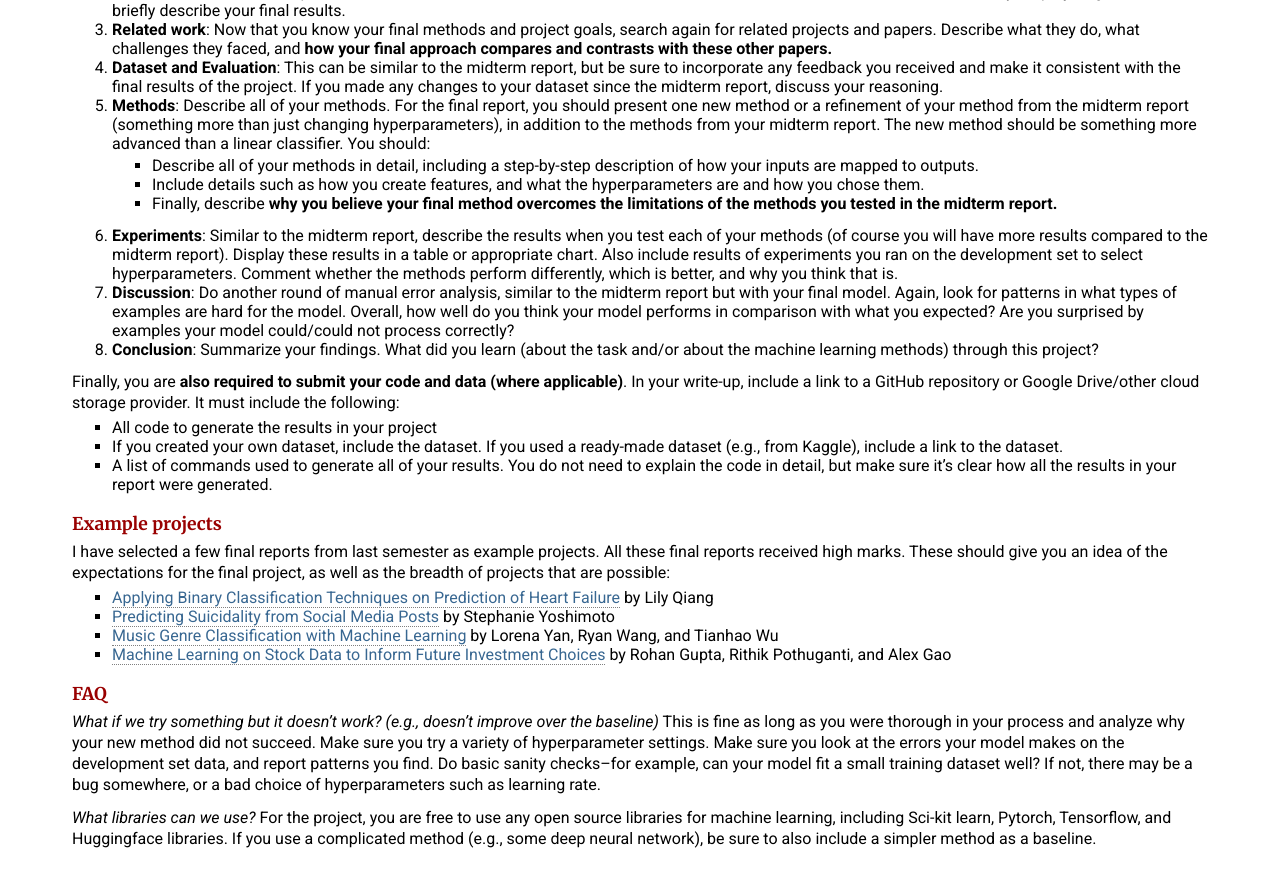
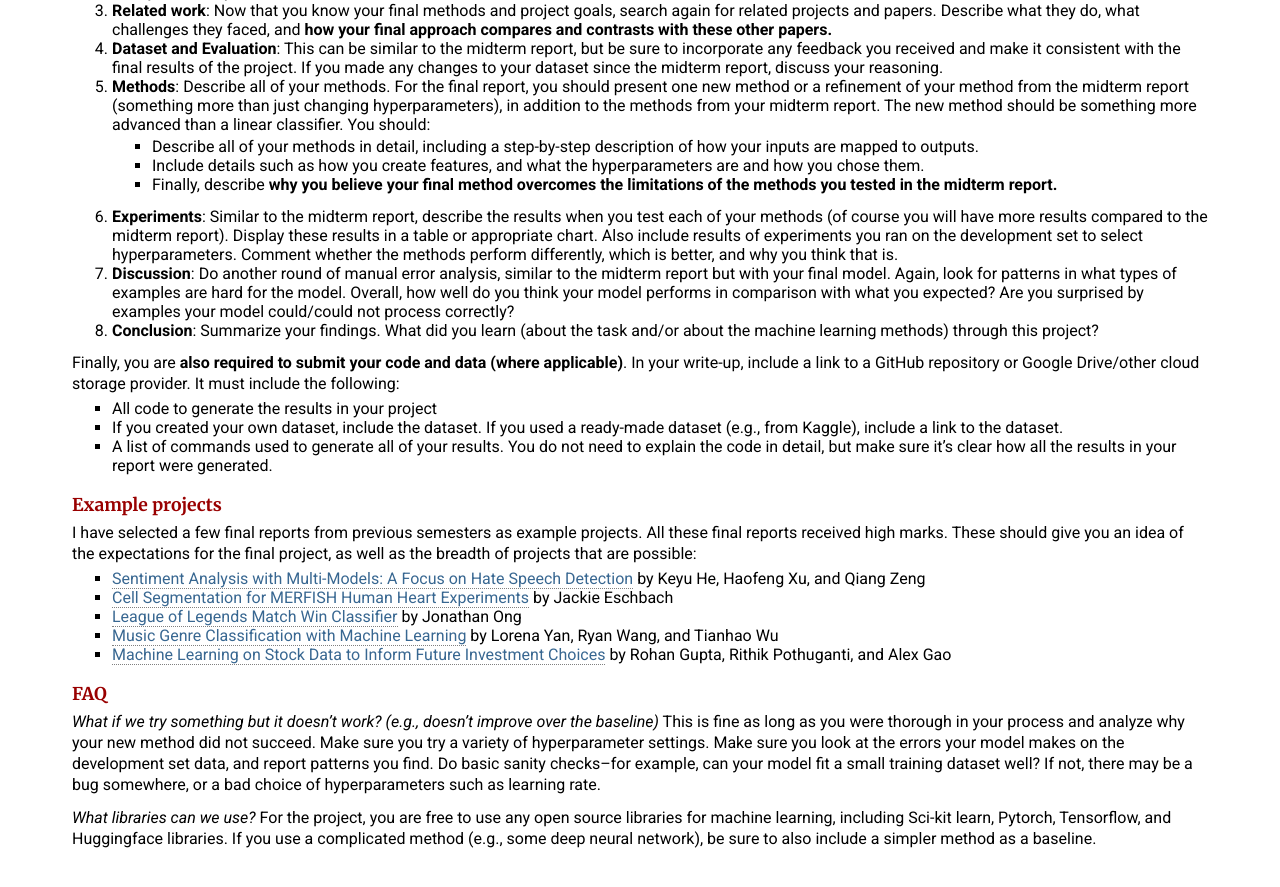
Before and after one commit to usc-csci467/usc-csci467.github.io, a Jekyll site: the page built from project.md, in a window 1280 px wide and 900 px high, scrolled down 1666 px. Shown: the top 887 px of the window. Built offline with Jekyll 4.4.1, drawn with Linux system fonts in a browser that asks for light colours; nearby versions of some CDN libraries; some of the changed text lies outside the part shown.

```diff
--- a/project.md
+++ b/project.md
@@ -131,13 +131,14 @@ It must include the following:
 * A list of commands used to generate all of your results. You do not need to explain the code in detail, but make sure it's clear how all the results in your report were generated.
 
 ### Example projects
-I have selected a few final reports from last semester as example projects.
+I have selected a few final reports from previous semesters as example projects.
 All these final reports received high marks.
 These should give you an idea of the expectations for the final project, as well as the breadth of projects that are possible:
-* [Applying Binary Classification Techniques on Prediction of Heart Failure](assets/report1.pdf) by Lily Qiang
-* [Predicting Suicidality from Social Media Posts](assets/report2.pdf) by Stephanie Yoshimoto
-* [Music Genre Classification with Machine Learning](assets/report3.pdf) by Lorena Yan, Ryan Wang, and Tianhao Wu
-* [Machine Learning on Stock Data to Inform Future Investment Choices](assets/report4.pdf) by Rohan Gupta, Rithik Pothuganti, and Alex Gao
+* [Sentiment Analysis with Multi-Models: A Focus on Hate Speech Detection](assets/report1.pdf) by Keyu He, Haofeng Xu, and Qiang Zeng
+* [Cell Segmentation for MERFISH Human Heart Experiments](assets/report2.pdf) by Jackie Eschbach
+* [League of Legends Match Win Classifier](assets/report3.pdf) by Jonathan Ong
+* [Music Genre Classification with Machine Learning](assets/report4.pdf) by Lorena Yan, Ryan Wang, and Tianhao Wu
+* [Machine Learning on Stock Data to Inform Future Investment Choices](assets/report5.pdf) by Rohan Gupta, Rithik Pothuganti, and Alex Gao
 
 ### FAQ
 *What if we try something but it doesn't work? (e.g., doesn't improve over the baseline)*
```
Also changed, not shown: other parts of project.md (+1 -1 lines), index.md (+3 -3 lines), 5 other files.
